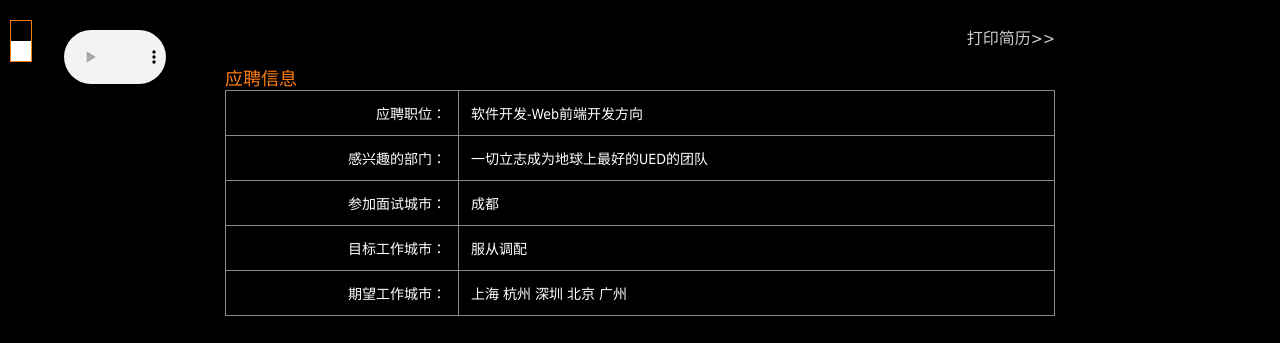
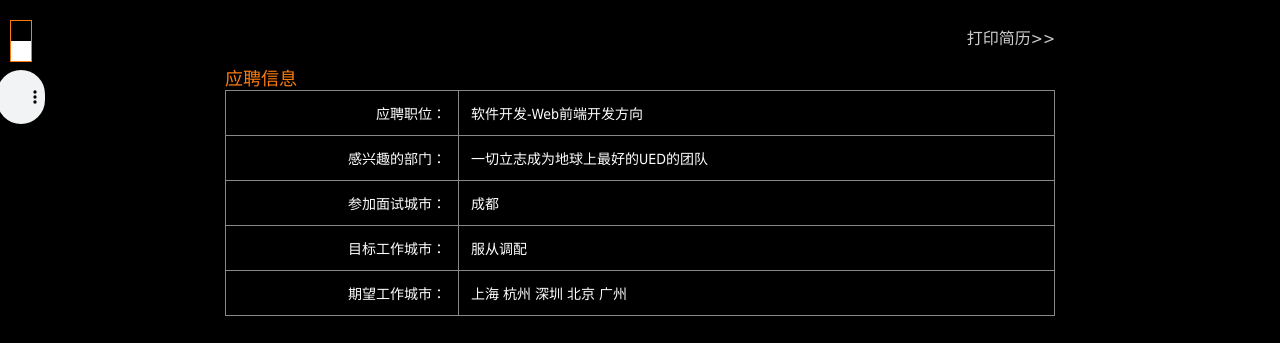
Before and after one commit to cuitianze/cuitianze.github.io, a plain HTML site: page index.html in a window 1280 px wide. Shown: the top 343 px of the page. Drawn offline with nearby package versions, Linux system fonts and the light colour scheme.

```diff
--- a/index.html
+++ b/index.html
@@ -116,7 +116,7 @@
 			</div>
 		</div>
 	</div>
-	<audio src="http://sc.111ttt.com/up/mp3/77459/A3C4FCD441083F1D4AC1F9E150B93825.mp3" autoplay loop controls style="width:8%;position:fixed;top:30px;left:5%;"></audio>
+	<audio src="http://sc.111ttt.com/up/mp3/77459/A3C4FCD441083F1D4AC1F9E150B93825.mp3" autoplay loop controls style="width:48px;position:fixed;top:70px;left:-3px;"></audio>
 	<script src="http://cdn.staticfile.org/angular.js/1.3.0-beta.13/angular.min.js"></script>
 	<script src="resume.js"></script>
 	<script type="text/javascript">
```
